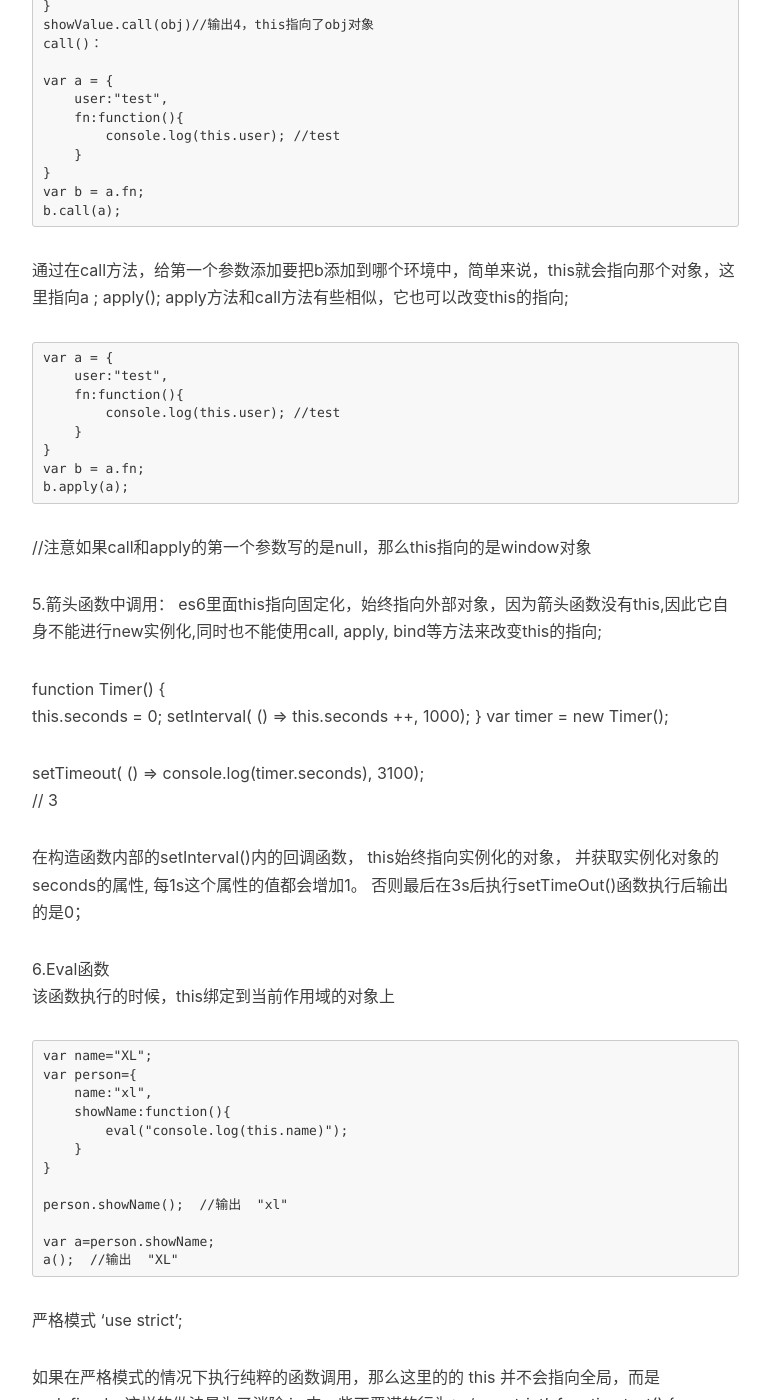
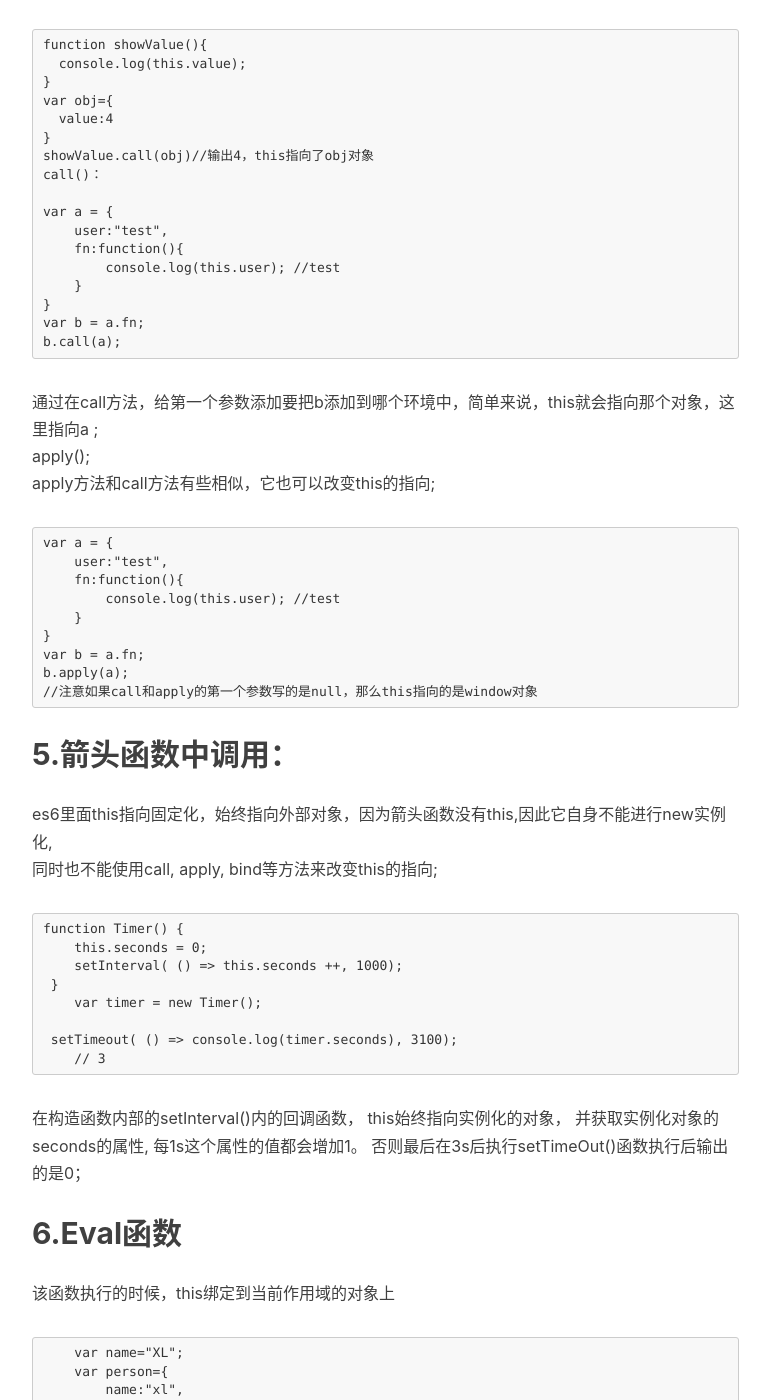
Before and after one commit to fairyly/myblog, a Jekyll site: the page built from _posts/2016-12-29-js-this.markdown, in a window 1280 px wide and 1400 px high, scrolled down 4078 px. Shown: the whole window, without its empty margins (233-1003 px from the left). Built offline with Jekyll 4.4.1, drawn with Linux system fonts in a browser that asks for light colours; nearby versions of some CDN libraries; comment, search, counter and statistics services are not loaded; some of the changed text lies outside the part shown.

Commit message:
Update 2016-12-29-js-this.markdown

````diff
--- a/_posts/2016-12-29-js-this.markdown
+++ b/_posts/2016-12-29-js-this.markdown
@@ -13,10 +13,11 @@ tags:
 ## js中this在不同环境的指向
 
 this的指向在函数定义的时候是确定不了的，只有函数执行的时候才能确定this到底指向谁，
-实际上*this的最终指向的是那个调用它的对象*；
+实际上**this的最终指向的是那个调用它的对象**；
 
-1.函数调用模式
+## 1.函数调用模式
 当作函数调用，这时函数内的this指向全局对象（大对数情况下是window）
+
 ```
 function a(){
    var num= 233;
@@ -33,7 +34,7 @@ a() 是 一个函数也可以说是方法 ，那方法肯定是由对象来调
 所以当执行 a(); 时 就有一个隐式对象调用了a() ，这个隐式对象就是 window;
 
 
-2.方法调用模式
+## 2.方法调用模式
 当一个函数是一个对象的属性时，我们称它为该对象的一个方法，当一个方法被调用时，this指向该对象;
 
 ```
@@ -59,9 +60,13 @@ var o = {
         }
     }
 }
-o.b.fn();//尽管对象b中没有属性a，这个this指向的也是对象b，因为this只会指向它的上一级对象，不管这个对象中有没有this要的东西
+o.b.fn();//尽管对象b中没有属性a，这个this指向的也是对象b，因为this只会指向它的上一级对象，
+不管这个对象中有没有this要的东西
 还有一种比较特殊的情况:
+```
 
+
+```
 var o = {
     a:10,
     b:{
@@ -80,6 +85,7 @@ j();
 
 3.构造器调用模式
 使用new调用的函数称为构造器函数，此时的this指向该构造器函数实例出来的对象；
+
 ```
 function Fn(){
     this.user = "test";
@@ -96,6 +102,7 @@ console.log(a.user); //test
 　　除了上面的这些以外，还可以自行改变this的指向，用JavaScript中call,apply,bind方法更改this的指向。
 
 一个小问题当this碰到return时
+
 ```
 function fn()
 {
@@ -107,6 +114,7 @@ console.log(a.user); //undefined
 ```
 
 再看一个
+
 ```
 function fn()
 {
@@ -118,6 +126,7 @@ console.log(a.user); //undefined
 ```
 
 再来
+
 ```
 function fn()
 {
@@ -138,6 +147,7 @@ console.log(a.user); //test
 
 什么意思呢？
 　　如果返回值是一个对象，那么this指向的就是那个返回的对象，如果返回值不是一个对象那么this还是指向函数的实例。
+
 ```
 function fn()
 {
@@ -147,7 +157,9 @@ function fn()
 var a = new fn;
 console.log(a); //fn {user: "test"}
 ```
+
 　　还有一点就是虽然null也是对象，但是在这里this还是指向那个函数的实例，因为null比较特殊。
+
 ```
 function fn()
 {
@@ -158,8 +170,9 @@ var a = new fn;
 console.log(a.user); //test
 ```
 
-4.apply/call调用模式以及bind
+## 4.apply/call调用模式以及bind
 apply、call、bind方法可以让我们设定调用者中的this指向谁
+
 ```
 function showValue(){
   console.log(this.value);
@@ -179,9 +192,11 @@ var a = {
 var b = a.fn;
 b.call(a);
 ```
+
 通过在call方法，给第一个参数添加要把b添加到哪个环境中，简单来说，this就会指向那个对象，这里指向a ;
 apply();
 apply方法和call方法有些相似，它也可以改变this的指向;
+
 ```
 var a = {
     user:"test",
@@ -191,12 +206,15 @@ var a = {
 }
 var b = a.fn;
 b.apply(a);
+//注意如果call和apply的第一个参数写的是null，那么this指向的是window对象
 ```
-//注意如果call和apply的第一个参数写的是null，那么this指向的是window对象
 
-5.箭头函数中调用：
-es6里面this指向固定化，始终指向外部对象，因为箭头函数没有this,因此它自身不能进行new实例化,同时也不能使用call, apply, bind等方法来改变this的指向;
 
+## 5.箭头函数中调用：
+es6里面this指向固定化，始终指向外部对象，因为箭头函数没有this,因此它自身不能进行new实例化,
+同时也不能使用call, apply, bind等方法来改变this的指向;
+
+```
 function Timer() {
     this.seconds = 0;
     setInterval( () => this.seconds ++, 1000);
@@ -205,6 +223,7 @@ function Timer() {
 
  setTimeout( () => console.log(timer.seconds), 3100);
     // 3
+ ```
 
 在构造函数内部的setInterval()内的回调函数，
 this始终指向实例化的对象，
@@ -212,9 +231,10 @@ this始终指向实例化的对象，
 每1s这个属性的值都会增加1。
 否则最后在3s后执行setTimeOut()函数执行后输出的是0；
 
-6.Eval函数
+## 6.Eval函数
 该函数执行的时候，this绑定到当前作用域的对象上
 
+```
     var name="XL";
     var person={
         name:"xl",
@@ -227,10 +247,14 @@ this始终指向实例化的对象，
 
     var a=person.showName;
     a();  //输出  "XL"
+```
 
 严格模式 ‘use strict’;
 
-如果在严格模式的情况下执行纯粹的函数调用，那么这里的的 this 并不会指向全局，而是 undefined，这样的做法是为了消除 js 中一些不严谨的行为；
+如果在严格模式的情况下执行纯粹的函数调用，那么这里的的
+this 并不会指向全局，而是 undefined，这样的做法是为了消除 js 中一些不严谨的行为；
+
+```
 'use strict';
 function test() {
   console.log(this);
@@ -239,5 +263,8 @@ function test() {
 test();
 
 // undefined
+```
 
 部分参考：追梦子http://www.cnblogs.com/pssp/p/5216085.html
+
+>>>working study......
````
